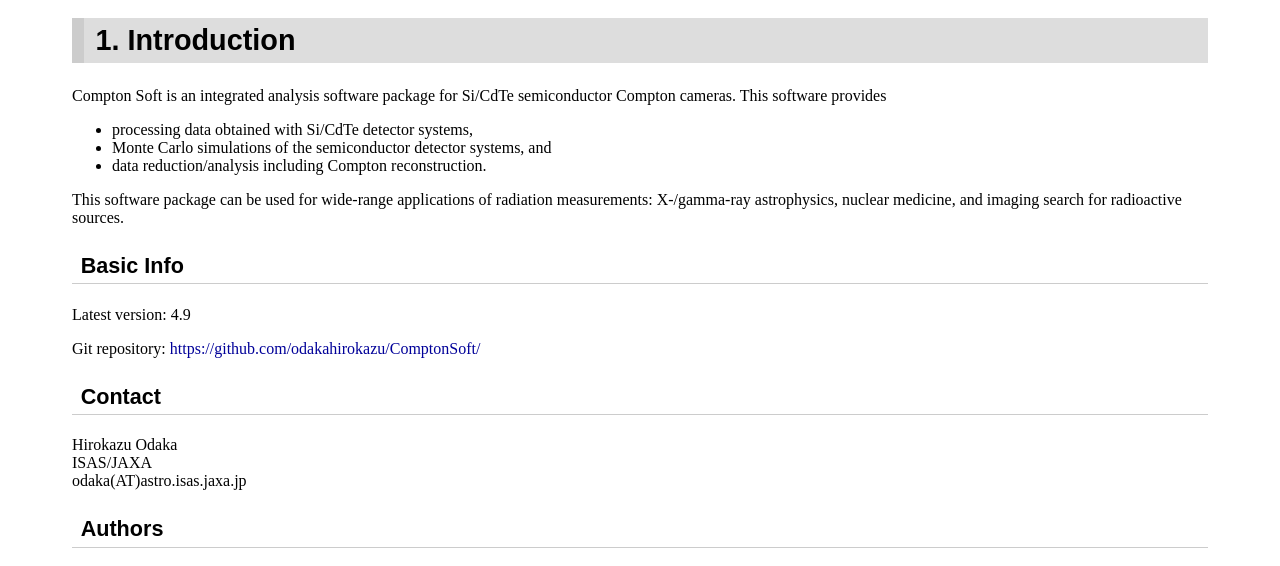
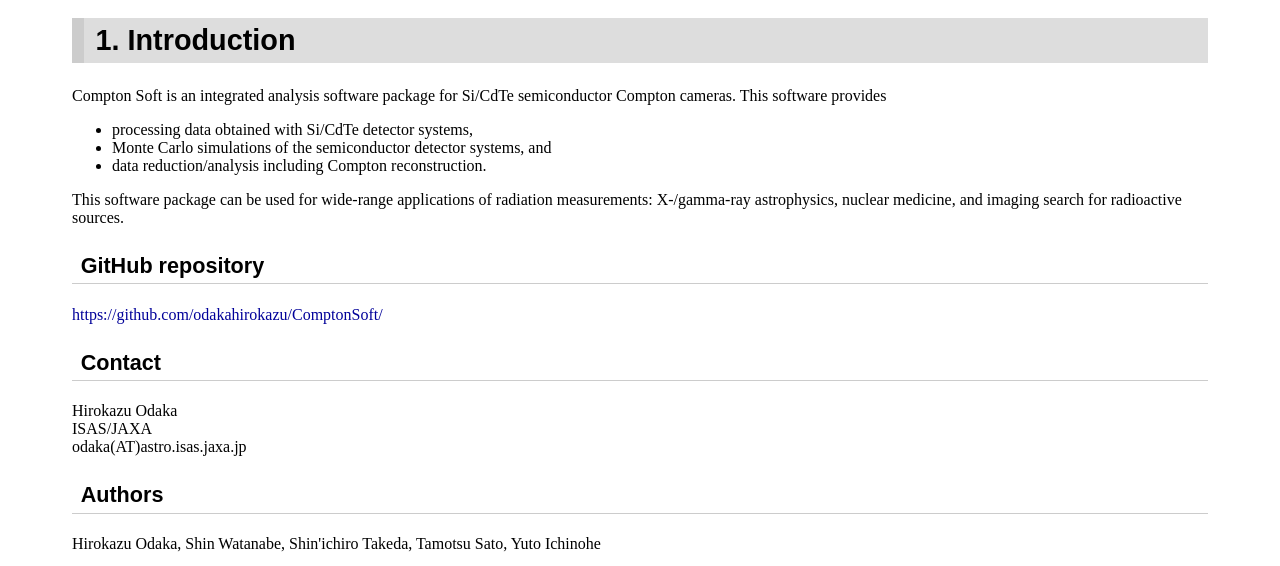
Before and after one commit to odakahirokazu/ComptonSoft, a plain HTML site: page documentation/html/index.html in a window 1280 px wide. Shown: the part 144-710 px from the top of the page. Drawn offline with Linux system fonts and the light colour scheme.

```diff
--- a/documentation/html/index.html
+++ b/documentation/html/index.html
@@ -27,9 +27,8 @@
 
     <p>This software package can be used for wide-range applications of radiation measurements: X-/gamma-ray astrophysics, nuclear medicine, and imaging search for radioactive sources.</p>
 
-    <h3>Basic Info</h3>
-    <p>Latest version: 4.9</p>
-    <p>Git repository: <a href="https://github.com/odakahirokazu/ComptonSoft/">https://github.com/odakahirokazu/ComptonSoft/</a></p>
+    <h3>GitHub repository</h3>
+    <p><a href="https://github.com/odakahirokazu/ComptonSoft/">https://github.com/odakahirokazu/ComptonSoft/</a></p>
 
     <h3>Contact</h3>
     <p>Hirokazu Odaka<br />ISAS/JAXA<br />odaka(AT)astro.isas.jaxa.jp</p>
```
Also changed, not shown: anlgeant4/ruby/CMakeLists.txt, ruby/CMakeLists.txt, 1 other file.
